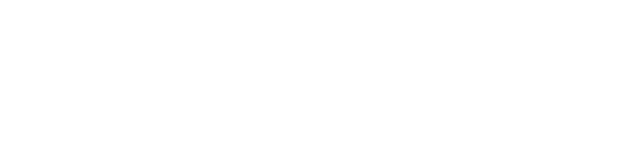
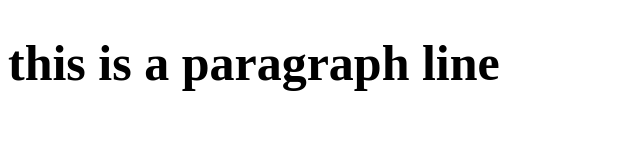
Before and after one commit to MILON-2377/new-assignmet, a plain HTML site: page index.html in a window 1280 px wide. Shown: the whole page, without its empty margins (0-640 px from the left). Drawn offline with Linux system fonts and the light colour scheme.

Commit message:
h1 tag added

```diff
--- a/index.html
+++ b/index.html
@@ -3,9 +3,10 @@
 <head>
     <meta charset="UTF-8">
     <meta name="viewport" content="width=s, initial-scale=1.0">
-    <title>Document</title>
+    <title>new assignment</title>
+    <link rel="stylesheet" href="style.css">
 </head>
 <body>
-
+    <h1>this is a paragraph line</h1>
 </body>
 </html>
--- /dev/null
+++ b/style.css
@@ -0,0 +1,4 @@
+h1{
+    font-size: 50px;
+    font-weight: 900px;
+}
```
